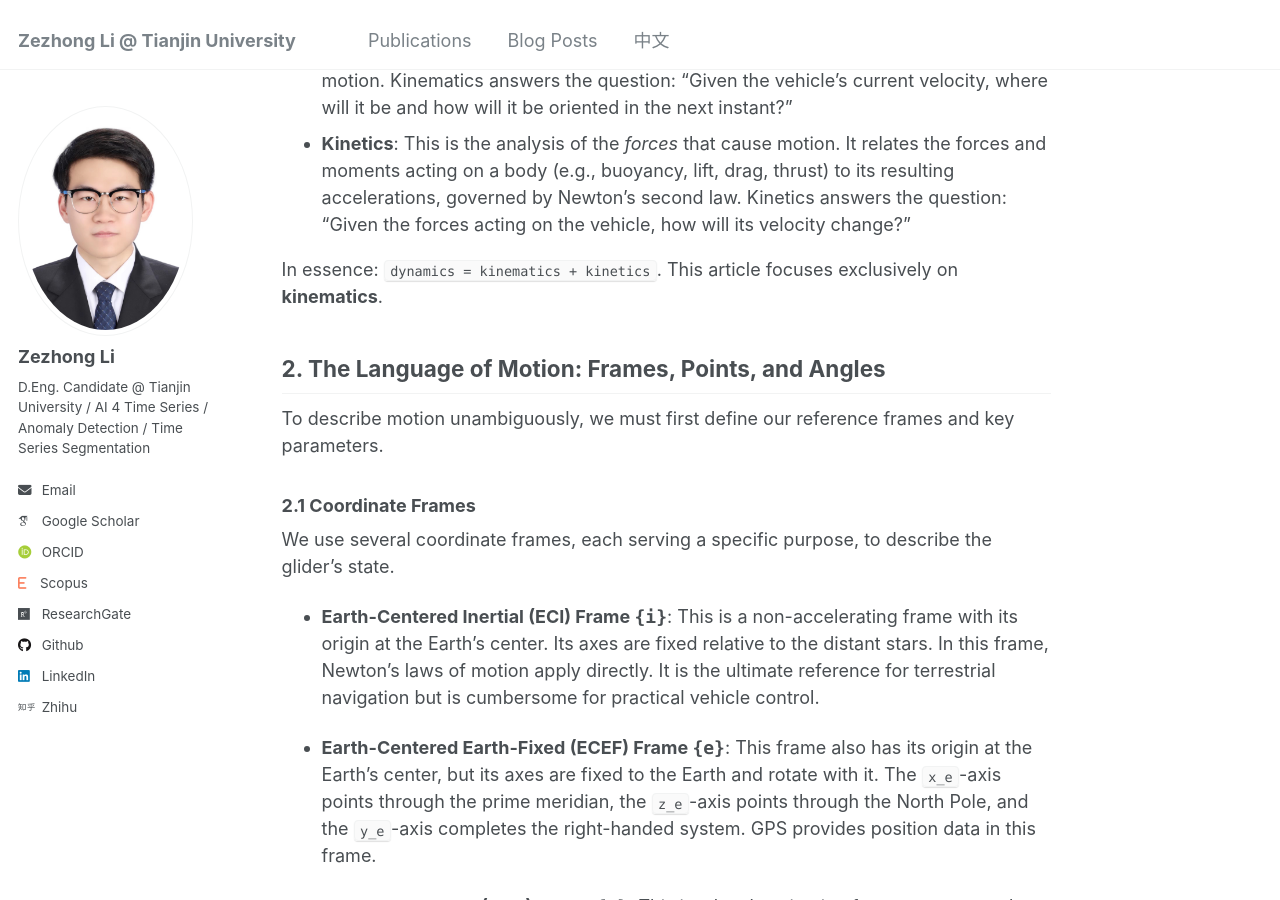
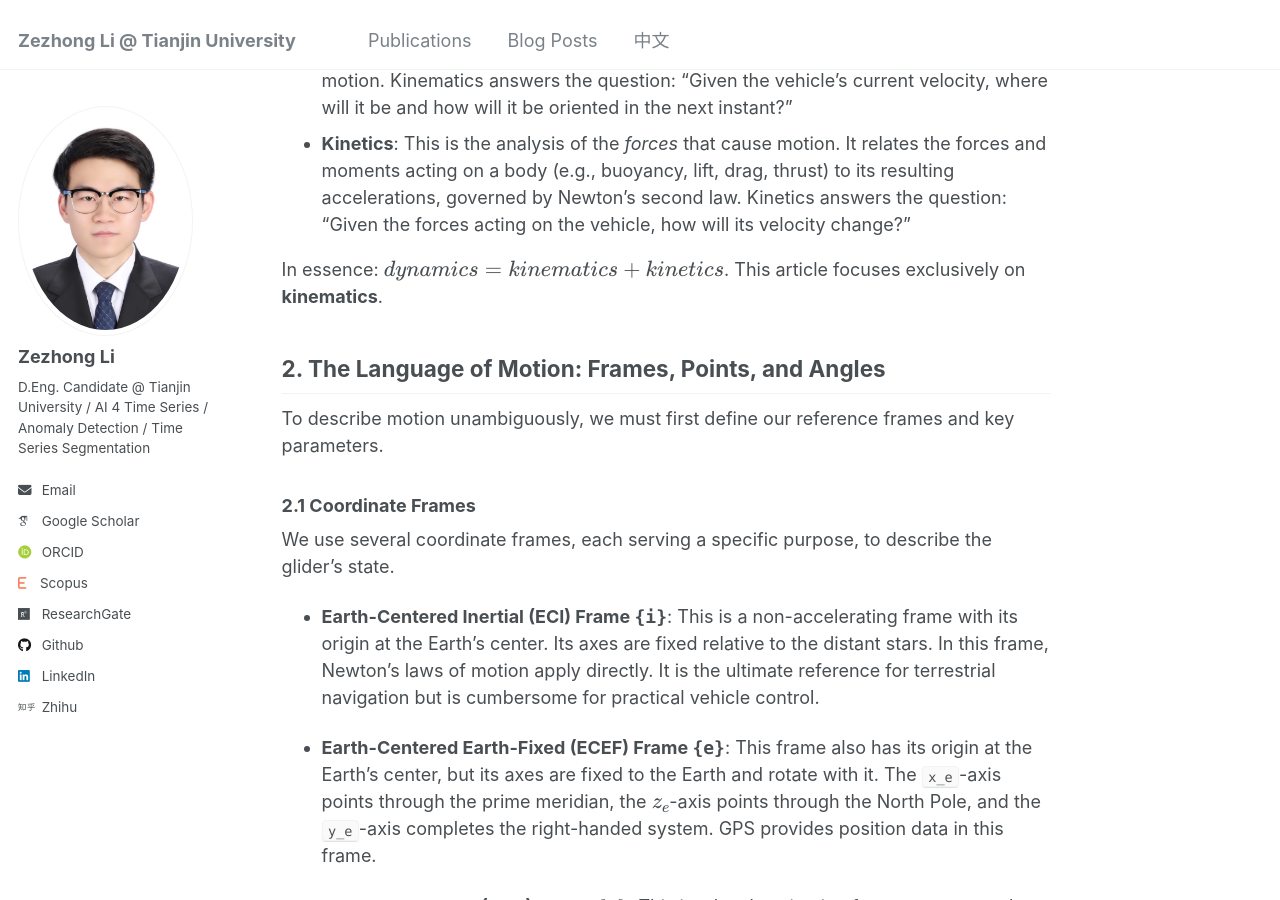
Before and after one commit to lzz19980125/lzz19980125.github.io, a Jekyll site: the page built from _posts/2025-7-28-Kinematic Analysis of Underwater Gliders.md, in a window 1280 px wide and 900 px high, scrolled down 834 px. Built offline with Jekyll 4.4.1, drawn with Linux system fonts in a browser that asks for light colours; some web fonts are replaced.

Commit message:
Update 2025-7-28-Kinematic Analysis of Underwater Gliders.md

```diff
--- a/_posts/2025-7-28-Kinematic Analysis of Underwater Gliders.md
+++ b/_posts/2025-7-28-Kinematic Analysis of Underwater Gliders.md
@@ -26,7 +26,7 @@ The study of motion, or **dynamics**, can be conceptually divided into two disti
 *   **Kinematics**: This is the study of the *geometry of motion*. It describes the position, velocity, and acceleration of a body without considering the forces that cause this motion. Kinematics answers the question: "Given the vehicle's current velocity, where will it be and how will it be oriented in the next instant?"
 *   **Kinetics**: This is the analysis of the *forces* that cause motion. It relates the forces and moments acting on a body (e.g., buoyancy, lift, drag, thrust) to its resulting accelerations, governed by Newton's second law. Kinetics answers the question: "Given the forces acting on the vehicle, how will its velocity change?"
 
-In essence: `dynamics = kinematics + kinetics`. This article focuses exclusively on **kinematics**.
+In essence: $$dynamics = kinematics + kinetics$$. This article focuses exclusively on **kinematics**.
 
 ## 2. The Language of Motion: Frames, Points, and Angles
 
@@ -38,7 +38,7 @@ We use several coordinate frames, each serving a specific purpose, to describe t
 
 *   **Earth-Centered Inertial (ECI) Frame `{i}`**: This is a non-accelerating frame with its origin at the Earth's center. Its axes are fixed relative to the distant stars. In this frame, Newton's laws of motion apply directly. It is the ultimate reference for terrestrial navigation but is cumbersome for practical vehicle control.
 
-*   **Earth-Centered Earth-Fixed (ECEF) Frame `{e}`**: This frame also has its origin at the Earth's center, but its axes are fixed to the Earth and rotate with it. The `x_e`-axis points through the prime meridian, the `z_e`-axis points through the North Pole, and the `y_e`-axis completes the right-handed system. GPS provides position data in this frame.
+*   **Earth-Centered Earth-Fixed (ECEF) Frame `{e}`**: This frame also has its origin at the Earth's center, but its axes are fixed to the Earth and rotate with it. The `x_e`-axis points through the prime meridian, the $$z_e$$-axis points through the North Pole, and the `y_e`-axis completes the right-handed system. GPS provides position data in this frame.
 
 *   **North-East-Down (NED) Frame `{n}`**: This is a local navigation frame, tangent to the Earth's surface at the vehicle's location (or a nearby origin). Its axes are aligned with the geodetic directions: `x_n` points to True North, `y_n` points to True East, and `z_n` points down, normal to the Earth's surface. This is the most intuitive frame for vehicle guidance, as commands like "head east for 1 kilometer" are naturally expressed here.
 
```
